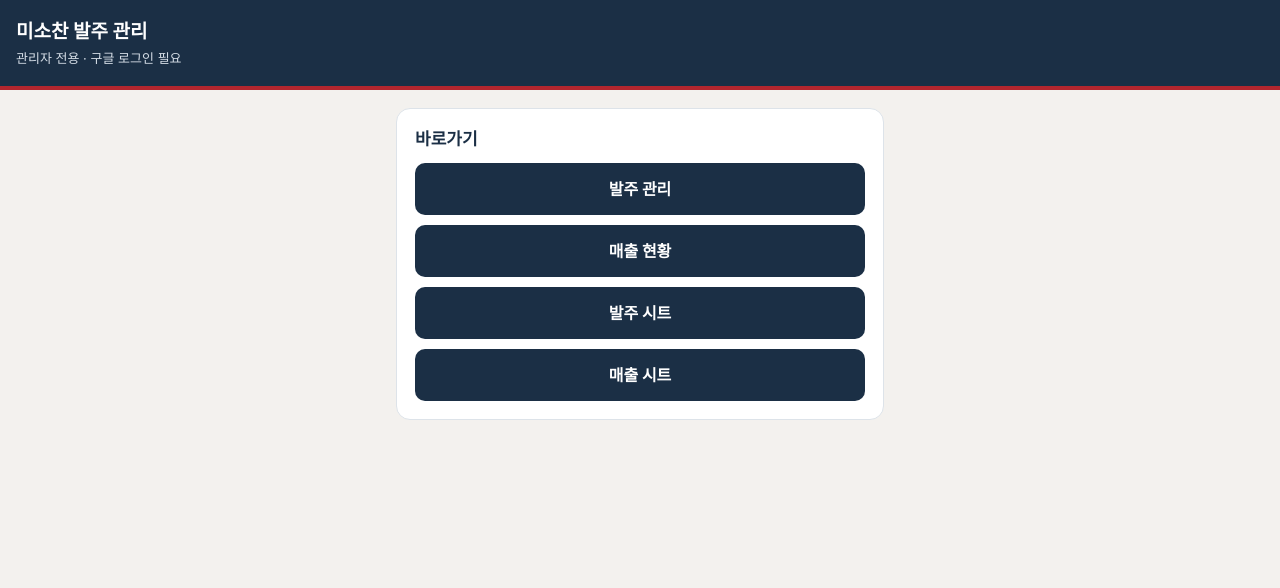
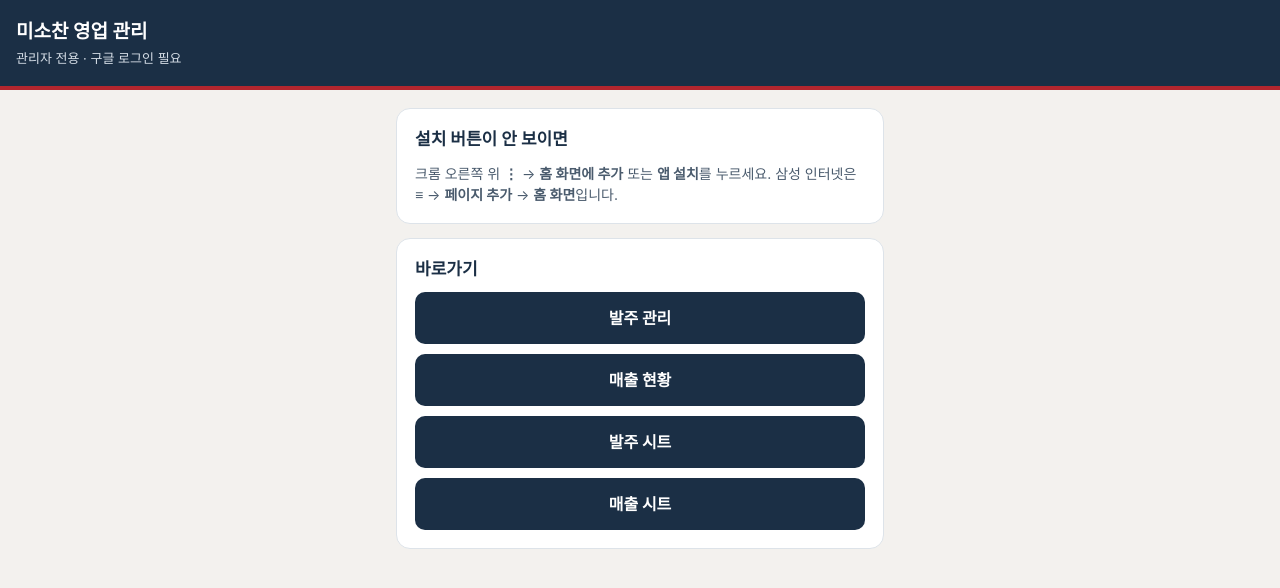
Before and after one commit to HanJin-BBang/misochan-admin, a plain HTML site: page index.html in a window 1280 px wide. Drawn offline with Linux system fonts and the light colour scheme.

Commit message:
Add files via upload

```diff
--- a/index.html
+++ b/index.html
@@ -3,13 +3,13 @@
 <head>
 <meta charset="utf-8">
 <meta name="viewport" content="width=device-width,initial-scale=1,viewport-fit=cover">
-<title>미소찬 발주 관리</title>
+<title>미소찬 영업 관리</title>
 <meta name="theme-color" content="#1B2F45">
 <link rel="manifest" href="manifest.json">
 <link rel="icon" href="admin-192.png">
 <link rel="apple-touch-icon" href="admin-192.png">
 <meta name="apple-mobile-web-app-capable" content="yes">
-<meta name="apple-mobile-web-app-title" content="발주 관리">
+<meta name="apple-mobile-web-app-title" content="영업 관리">
 <style>
 :root{--navy:#1B2F45;--red:#B3262E;--bg:#F3F1EE;--line:#DDE3E9;--muted:#4A5B6D}
 *{box-sizing:border-box}body{margin:0;background:var(--bg);color:var(--navy);font:16px/1.5 -apple-system,'Malgun Gothic','Apple SD Gothic Neo',sans-serif}
@@ -22,9 +22,12 @@ button{background:var(--red)}
 </style>
 </head>
 <body>
-<header><h1>미소찬 발주 관리</h1><p>관리자 전용 · 구글 로그인 필요</p></header>
+<header><h1>미소찬 영업 관리</h1><p>관리자 전용 · 구글 로그인 필요</p></header>
 <main>
+  <section class="card" id="kakaoCard" hidden><h2>브라우저에서 열어 주세요</h2><p style="margin:0 0 6px;color:var(--muted);font-size:14px">카카오톡 안에서는 앱 설치가 되지 않습니다.</p><button id="openExternal" type="button">크롬으로 열기</button></section>
   <section class="card" id="installCard" hidden><h2>앱으로 설치</h2><button id="installBtn" type="button">앱 설치</button></section>
+  <section class="card" id="iosCard" hidden><h2>아이폰 설치 방법</h2><ol style="margin:0;padding-left:20px"><li>사파리 아래 <b>공유 버튼(□↑)</b></li><li><b>홈 화면에 추가</b></li><li>오른쪽 위 <b>추가</b></li></ol></section>
+  <section class="card" id="manualCard" hidden><h2>설치 버튼이 안 보이면</h2><p style="margin:0;color:var(--muted);font-size:14px">크롬 오른쪽 위 <b>⋮</b> → <b>홈 화면에 추가</b> 또는 <b>앱 설치</b>를 누르세요. 삼성 인터넷은 <b>≡</b> → <b>페이지 추가</b> → <b>홈 화면</b>입니다.</p></section>
   <section class="card">
     <h2>바로가기</h2>
     <a class="btn" href="https://script.google.com/macros/s/AKfycbwv-opC60PwG_N9WH0kFmileX8VfR1lJ00gyh4XbvBNID2MS-RV6sJFvg3eeoGoVwqKGg/exec?view=admin">발주 관리</a>
@@ -35,8 +38,12 @@ button{background:var(--red)}
 </main>
 <script>
 'use strict';
+const ua=navigator.userAgent,isKakao=/KAKAOTALK/i.test(ua),isIOS=/iPhone|iPad|iPod/i.test(ua)||(navigator.platform==='MacIntel'&&navigator.maxTouchPoints>1),isAndroid=/Android/i.test(ua),standalone=matchMedia('(display-mode: standalone)').matches||navigator.standalone===true;
+if(!standalone){if(isKakao){document.getElementById('kakaoCard').hidden=false;document.getElementById('openExternal').onclick=()=>{const here=location.href;location.href=isAndroid?'intent://'+here.replace(/^https?:\/\//,'')+'#Intent;scheme=https;package=com.android.chrome;end':'kakaotalk://web/openExternal?url='+encodeURIComponent(here);};}else if(isIOS){document.getElementById('iosCard').hidden=false;}else{setTimeout(()=>{if(document.getElementById('installCard').hidden)document.getElementById('manualCard').hidden=false;},2500);}}
 let d=null;addEventListener('beforeinstallprompt',e=>{e.preventDefault();d=e;document.getElementById('installCard').hidden=false;});
 document.getElementById('installBtn').onclick=async()=>{if(!d)return;d.prompt();await d.userChoice;d=null;document.getElementById('installCard').hidden=true;};
+// 앱으로 열었을 때 바로가기에 표시를 붙여 발주 관리 화면의 '홈 화면에 추가' 버튼 숨김
+if(matchMedia('(display-mode: standalone)').matches||navigator.standalone===true){document.querySelectorAll('a.btn[href*="script.google.com"]').forEach(a=>{a.href+=(a.href.includes('?')?'&':'?')+'app=1';});}
 if('serviceWorker' in navigator)navigator.serviceWorker.register('sw.js').catch(()=>{});
 </script>
 </body>
--- a/sw.js
+++ b/sw.js
@@ -1,4 +1,4 @@
-const CACHE='misochan-admin-v1';
+const CACHE='misochan-admin-v2';
 const SHELL=['./','./index.html','./manifest.json','./admin-192.png','./admin-512.png'];
 self.addEventListener('install',e=>{e.waitUntil(caches.open(CACHE).then(c=>c.addAll(SHELL)).then(()=>self.skipWaiting()));});
 self.addEventListener('activate',e=>{e.waitUntil(caches.keys().then(ks=>Promise.all(ks.filter(k=>k!==CACHE).map(k=>caches.delete(k)))).then(()=>self.clients.claim()));});
```
Also changed, not shown: manifest.json.
